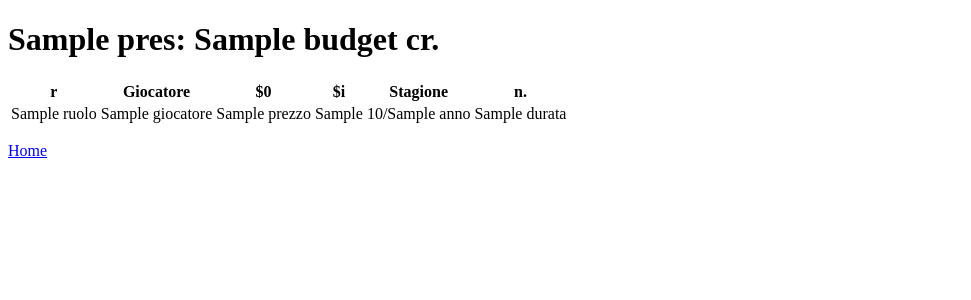
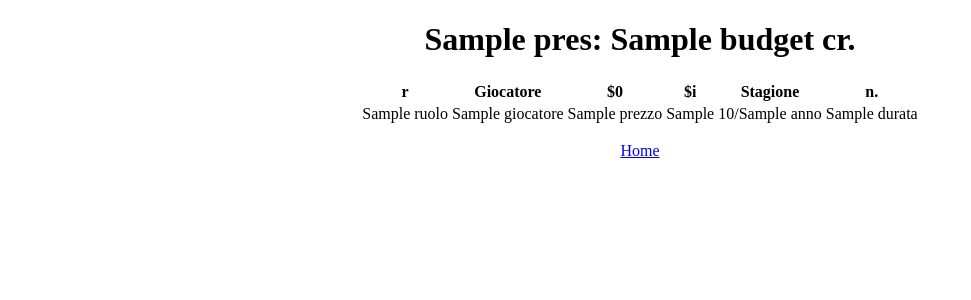
Before and after one commit to claudio-muroni/IFESIF-Flask, a Flask app: template templates/president.html in a window 1280 px wide. Shown: the top 300 px of the page, without its empty margins (0-971 px from the left). Run offline with Flask 3, Linux system fonts and the light colour scheme; the template is opened without the code that fills it: most values are stand-ins (such as "Sample title", 1, 10 or a date in 2020).

Commit message:
added first stylesheet

```diff
--- /dev/null
+++ b/static/css/layout.css
@@ -0,0 +1,10 @@
+.textCentered
+{
+    text-align:center;
+}
+
+.tableCentered
+{
+    margin-left: auto;
+    margin-right: auto;
+}
--- a/templates/layout.html
+++ b/templates/layout.html
@@ -1,9 +1,10 @@
 <!DOCTYPE html>
 <html lang="it">
     <head>
+        <link href="..\static\css\layout.css" rel="stylesheet">
         <title>IFESIF</title>
     </head>
-    <body>
+    <body class="textCentered">
         {% block body %} {% endblock %}
     </body>
 </html>
--- a/templates/president.html
+++ b/templates/president.html
@@ -2,7 +2,7 @@
 {% extends "layout.html" %} {% block body %}
     <h1>{{ pres }}: {{ budget }} cr.</h1>
 
-    <table>
+    <table class="tableCentered">
         <tr>
             <th>r</th>
             <th>Giocatore</th>
```
